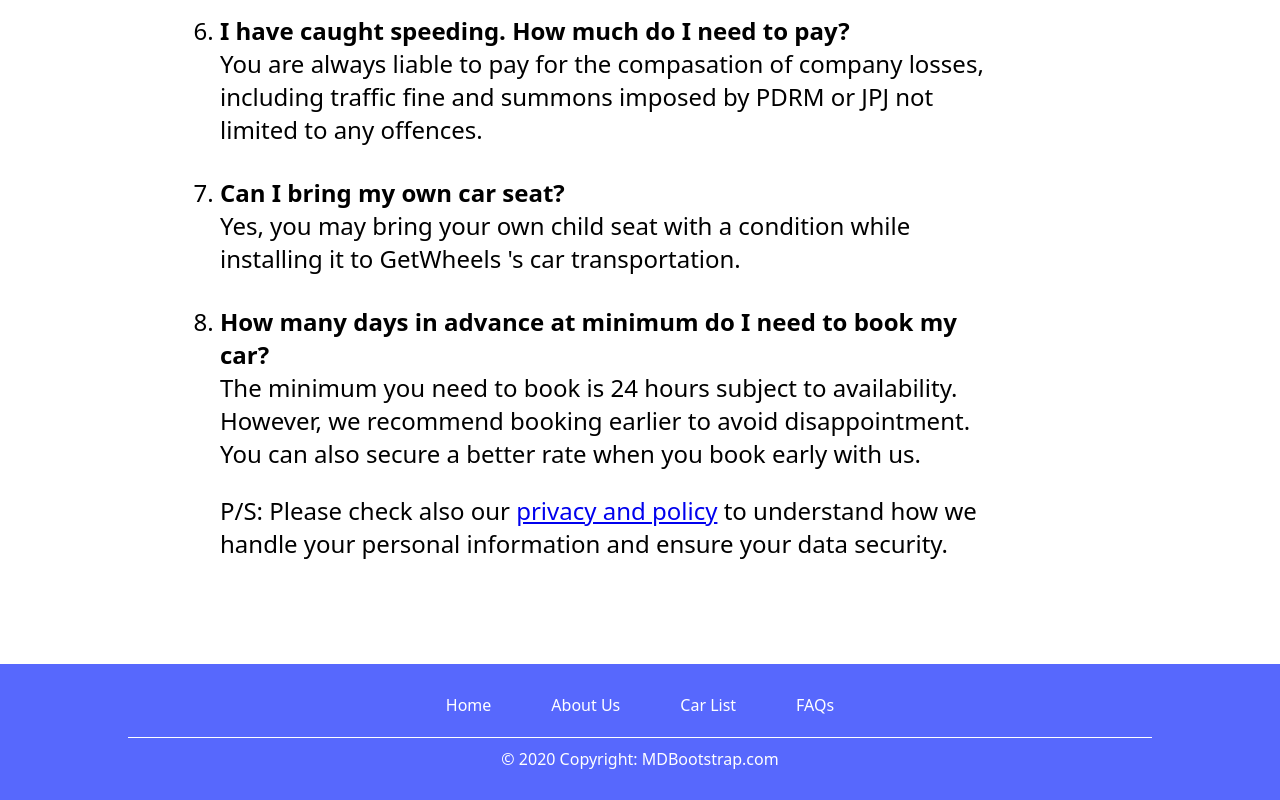
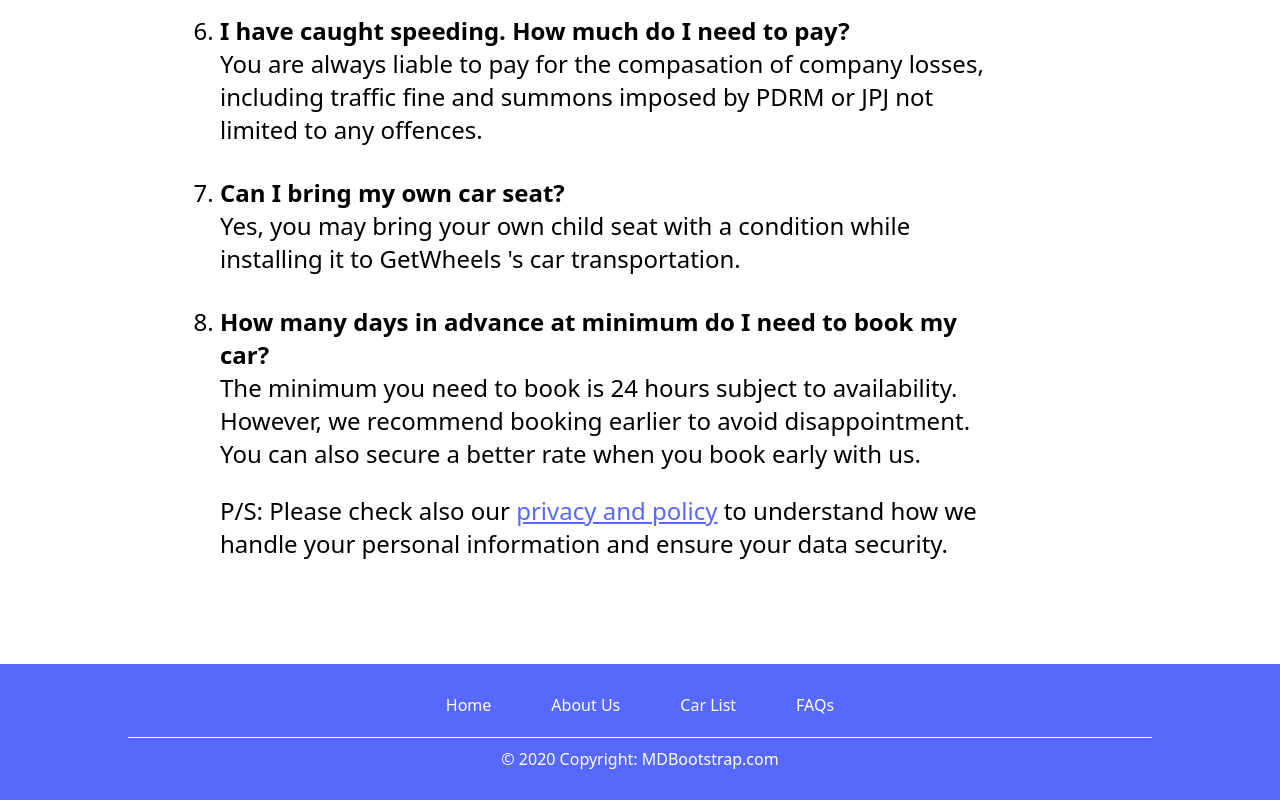
Before and after one commit to niklutfil/GetWheels, a plain HTML site: page views/faqs.html in a window 1280 px wide. Shown: the part 1108-1908 px from the top of the page. Drawn offline with Linux system fonts and the light colour scheme.

Commit message:
Modify: Minor adjujstment on faqs page

```diff
--- a/views/css/faqs.css
+++ b/views/css/faqs.css
@@ -10,24 +10,26 @@
 
     justify-content: center;
 
-    p, li{
+    p,
+    li {
         max-width: 65ch;
     }
 
-    a{text-decoration: underline;}
-
+    a {
+        text-decoration: underline;
+        color: #5768fd;
+    }
 }
 
 .sec1 h2 {
     color: #2C3EDC;
 }
 
-.sec1 ol ul li{
+.sec1 ol ul li {
     margin: 10px;
     list-style-type: disc;
 }
 
-.sec1 ol li{
-
+.sec1 ol li {
     margin: 30px;
 }
```
